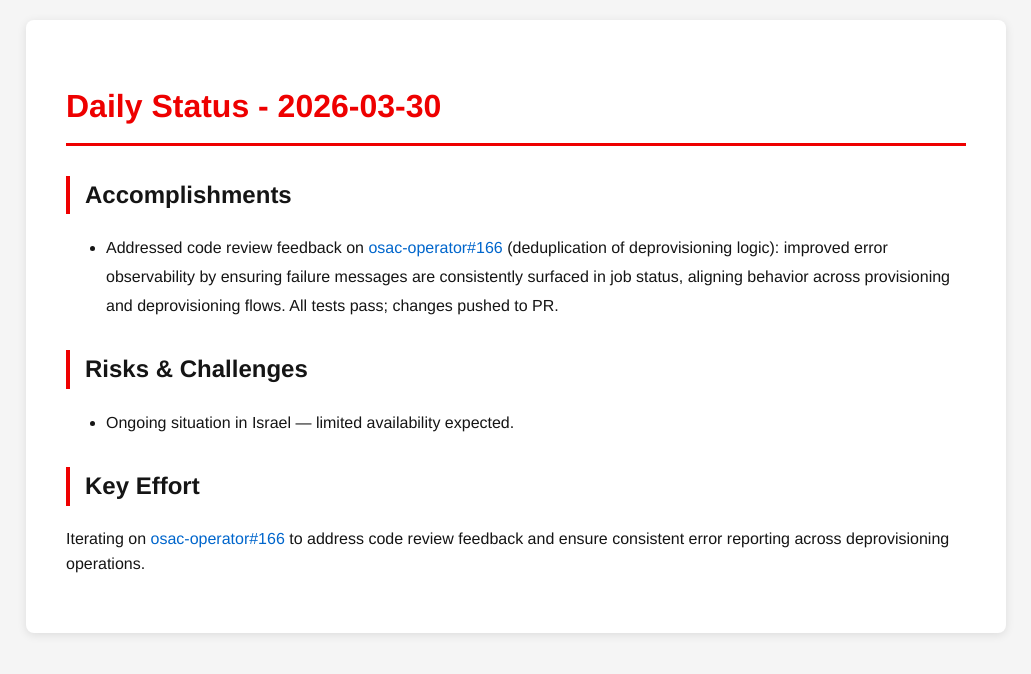
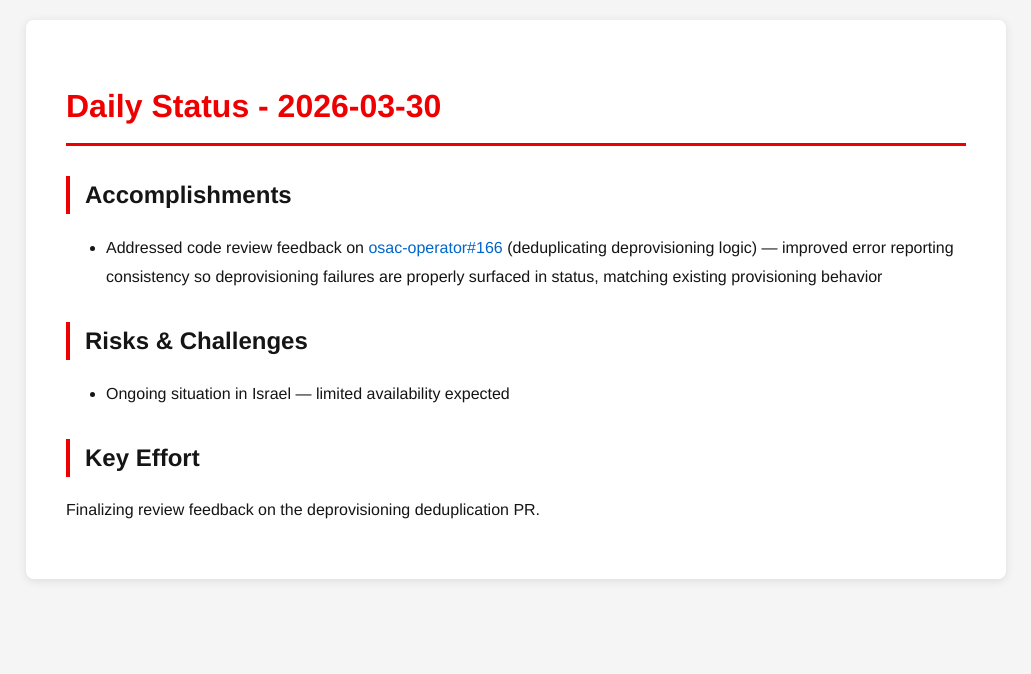
Before and after one commit to tzvatot/daily-status, a Jekyll site: the page built from 2026-03-30.md, in a window 1280 px wide. Shown: the top 674 px of the page, without its empty margins (124-1155 px from the left). Built offline with Jekyll 4.4.1, drawn with Linux system fonts in a browser that asks for light colours.

Commit message:
Daily status update - 2026-03-30

```diff
--- a/2026-03-30.md
+++ b/2026-03-30.md
@@ -7,10 +7,10 @@
 # Daily Status - 2026-03-30
 
 ## Accomplishments
-- Addressed code review feedback on [osac-operator#166](https://github.com/osac-project/osac-operator/pull/166) (deduplication of deprovisioning logic): improved error observability by ensuring failure messages are consistently surfaced in job status, aligning behavior across provisioning and deprovisioning flows. All tests pass; changes pushed to PR.
+- Addressed code review feedback on [osac-operator#166](https://github.com/osac-project/osac-operator/pull/166) (deduplicating deprovisioning logic) — improved error reporting consistency so deprovisioning failures are properly surfaced in status, matching existing provisioning behavior
 
 ## Risks & Challenges
-- Ongoing situation in Israel — limited availability expected.
+- Ongoing situation in Israel — limited availability expected
 
 ## Key Effort
-Iterating on [osac-operator#166](https://github.com/osac-project/osac-operator/pull/166) to address code review feedback and ensure consistent error reporting across deprovisioning operations.
+Finalizing review feedback on the deprovisioning deduplication PR.
```
